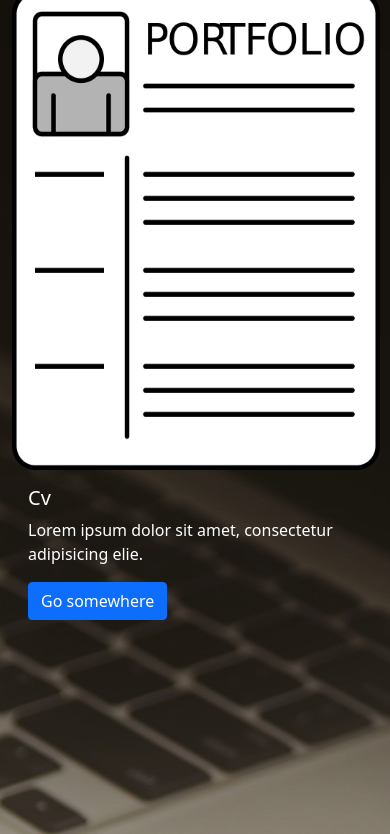
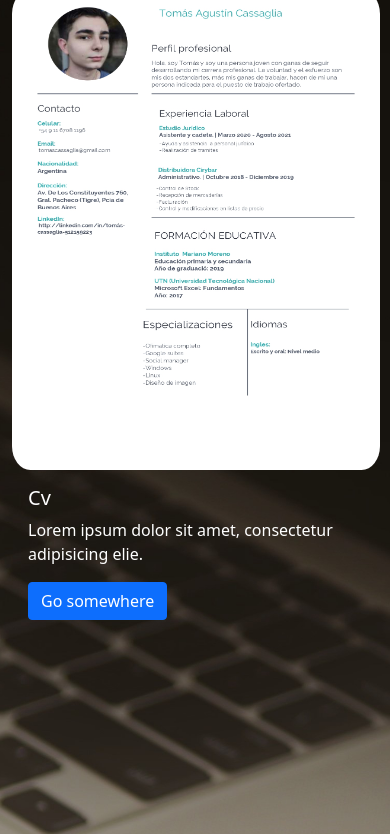
Before and after one commit to TomasCassaglia/Tomas-Cassaglia-Proyecto, a plain HTML site: page cv.html in a window 390 px wide. Shown: the part 90-924 px from the top of the page. Drawn offline with nearby package versions, Linux system fonts and the light colour scheme.

Commit message:
actualizacion cv2

```diff
--- a/css/styles.css
+++ b/css/styles.css
@@ -97,6 +97,10 @@
                 height: 10rem;
             }
             /* CV */
+
+            .img-cv {
+                border-radius: 5%;
+            }
             /* Responsive */
 
             @media screen and (max-width: 1440px) {
@@ -160,6 +164,7 @@
                 .img-cv {
                     height: 38rem;
                     width: 31rem;
+                    border-radius: 5%;
                 }
             }
 
@@ -195,6 +200,7 @@
                 .img-cv {
                     height: 30rem;
                     width: 23rem;
+                    border-radius: 5%;
                 }
                 .card-text {
                     height: 3rem;
--- a/cv.html
+++ b/cv.html
@@ -43,7 +43,7 @@
             </div>
             <div>
                 <div class="card-black img-cv" style="width: 30rem;">
-                    <img src="img/portfolio-2903909_1280.png" class="card-img-top img-cv" alt="Cv">
+                    <img src="img/portfolio-2903909_1280.jpg" class="card-img-top img-cv" alt="Cv">
                     <div class="card-body">
                         <h5 class="card-title">Cv</h5>
                         <p class="card-text">Lorem ipsum dolor sit amet, consectetur adipisicing elie.
```
Also changed, not shown: img/portfolio-2903909_1280.jpg (added), img/portfolio-2903909_1280.png (deleted).
